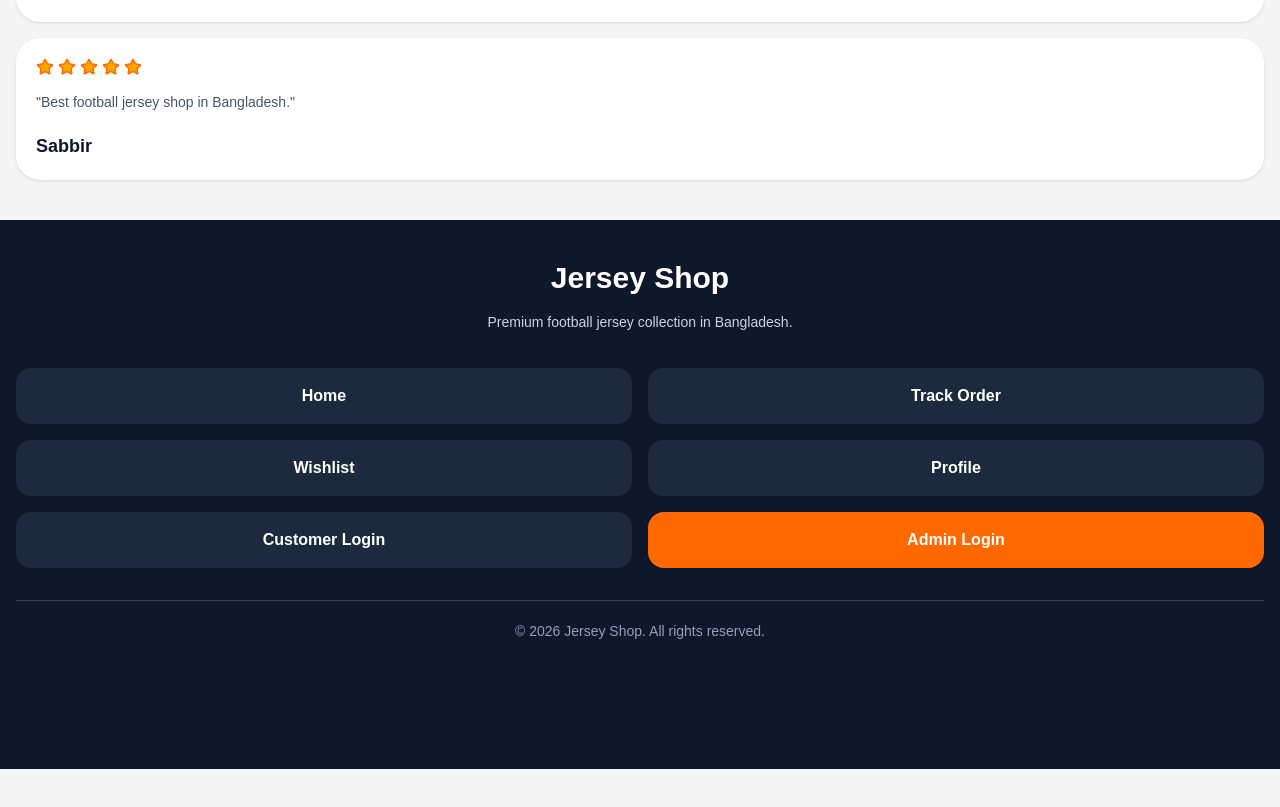
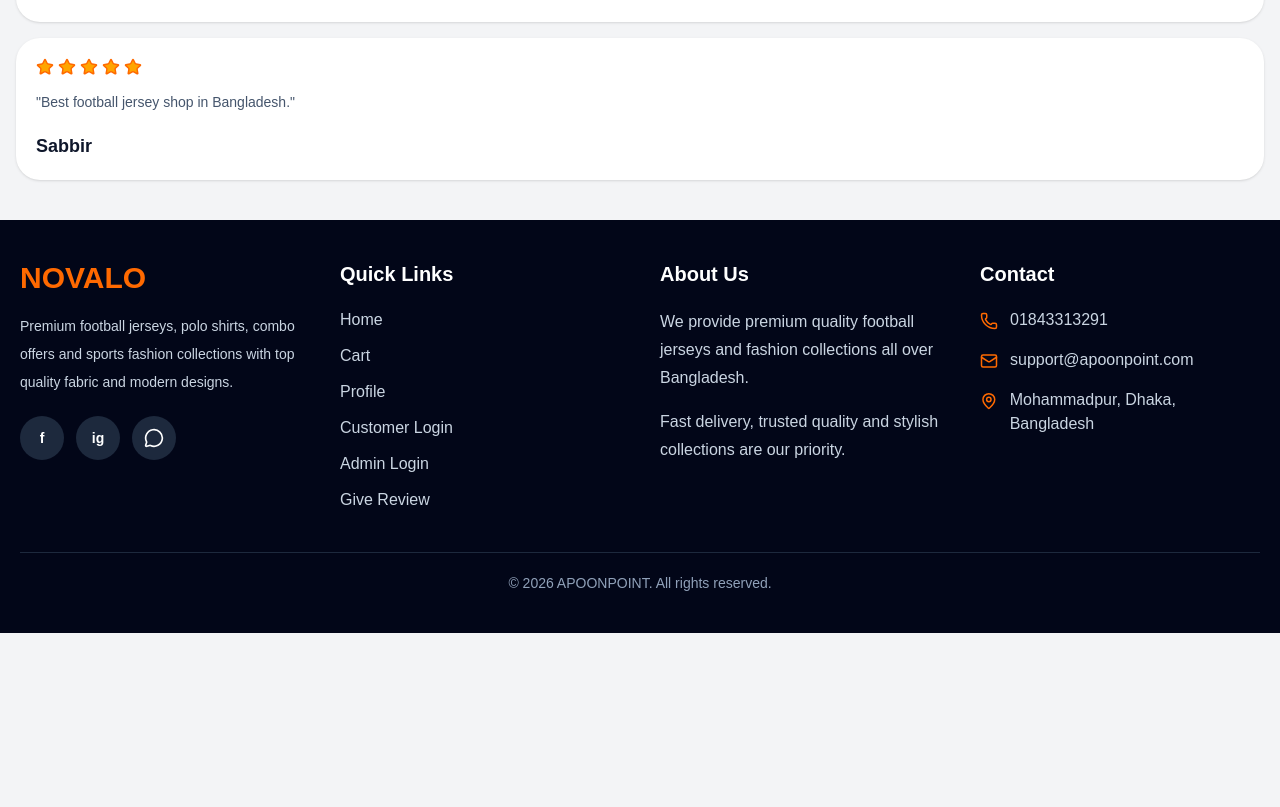
Before and after one commit to GalibDev/jersey-shop, a Next.js app: page / in a window 1280 px wide. Shown: the part 1414-2221 px from the top of the page. After the commit the page ends 2143 px from the top, so only its background shows below. Built offline with nearby package versions, Linux system fonts and the light colour scheme; no server answers; the database is empty.

Commit message:
Add customer review and rating system

```diff
--- a/app/menu/page.tsx
+++ b/app/menu/page.tsx
@@ -29,7 +29,10 @@ const menuItems = [
     title: "Profile",
     link: "/profile",
   },
-
+  {
+  title: "Give Review",
+  link: "/review",
+},
 {
   title: "Admin Login",
   link: "/admin/login",
--- /dev/null
+++ b/app/review/page.tsx
@@ -0,0 +1,152 @@
+"use client";
+
+import { useState } from "react";
+
+import { Star } from "lucide-react";
+
+import toast from "react-hot-toast";
+
+import { useRouter } from "next/navigation";
+
+import { supabase } from "@/lib/supabase";
+
+import BottomNav from "@/components/BottomNav";
+
+export default function ReviewPage() {
+  const router = useRouter();
+
+  const [name, setName] = useState("");
+  const [email, setEmail] = useState("");
+  const [comment, setComment] = useState("");
+
+  const [rating, setRating] = useState(5);
+
+  const [loading, setLoading] =
+    useState(false);
+
+  const handleSubmit = async (
+    e: React.FormEvent
+  ) => {
+    e.preventDefault();
+
+    setLoading(true);
+
+    const { error } = await supabase
+      .from("reviews")
+      .insert([
+        {
+          customer_name: name,
+          email,
+          rating,
+          comment,
+          status: "Pending",
+        },
+      ]);
+
+    setLoading(false);
+
+    if (error) {
+      toast.error(error.message);
+
+      return;
+    }
+
+    toast.success(
+      "Review submitted for approval"
+    );
+
+    router.push("/");
+  };
+
+  return (
+    <main className="min-h-screen bg-gray-100 p-4 pb-32">
+      <div className="rounded-3xl bg-white p-6 shadow-sm">
+        <h1 className="text-3xl font-extrabold text-slate-900">
+          Customer Review
+        </h1>
+
+        <p className="mt-2 text-sm text-slate-500">
+          Share your experience with us
+        </p>
+
+        <form
+          onSubmit={handleSubmit}
+          className="mt-6 space-y-4"
+        >
+          <input
+            type="text"
+            placeholder="Your Name"
+            required
+            value={name}
+            onChange={(e) =>
+              setName(e.target.value)
+            }
+            className="h-14 w-full rounded-2xl border px-4 outline-none"
+          />
+
+          <input
+            type="email"
+            placeholder="Your Email"
+            required
+            value={email}
+            onChange={(e) =>
+              setEmail(e.target.value)
+            }
+            className="h-14 w-full rounded-2xl border px-4 outline-none"
+          />
+
+          <div>
+            <p className="mb-3 font-bold">
+              Select Rating
+            </p>
+
+            <div className="flex gap-2">
+              {[1, 2, 3, 4, 5].map(
+                (star) => (
+                  <button
+                    type="button"
+                    key={star}
+                    onClick={() =>
+                      setRating(star)
+                    }
+                    className="transition"
+                  >
+                    <Star
+                      size={34}
+                      className={
+                        star <= rating
+                          ? "fill-yellow-400 text-yellow-400"
+                          : "text-slate-300"
+                      }
+                    />
+                  </button>
+                )
+              )}
+            </div>
+          </div>
+
+          <textarea
+            placeholder="Write your review..."
+            required
+            value={comment}
+            onChange={(e) =>
+              setComment(e.target.value)
+            }
+            className="min-h-[140px] w-full rounded-2xl border p-4 outline-none"
+          />
+
+          <button
+            disabled={loading}
+            className="w-full rounded-2xl bg-orange-500 py-4 font-bold text-white disabled:opacity-60"
+          >
+            {loading
+              ? "Submitting..."
+              : "Submit Review"}
+          </button>
+        </form>
+      </div>
+
+      <BottomNav />
+    </main>
+  );
+}
--- a/components/Footer.tsx
+++ b/components/Footer.tsx
@@ -1,60 +1,135 @@
+"use client";
+
 import Link from "next/link";
+import {
+  MessageCircle,
+  Mail,
+  Phone,
+  MapPin,
+} from "lucide-react";
 
 export default function Footer() {
   return (
-    <footer className="mt-10 bg-slate-900 px-4 pb-32 pt-10 text-white">
-      <div className="text-center">
-        <h2 className="text-3xl font-extrabold">
-          Jersey Shop
-        </h2>
+    <footer className="mt-10 bg-slate-950 text-white">
+      <div className="mx-auto max-w-7xl px-5 py-10">
+        <div className="grid gap-10 md:grid-cols-4">
+          <div>
+            <h2 className="text-3xl font-extrabold text-orange-500">
+              NOVALO
+            </h2>
 
-        <p className="mt-3 text-sm leading-7 text-slate-300">
-          Premium football jersey collection in Bangladesh.
-        </p>
-      </div>
+            <p className="mt-4 text-sm leading-7 text-slate-300">
+              Premium football jerseys, polo shirts, combo offers and
+              sports fashion collections with top quality fabric and
+              modern designs.
+            </p>
 
-      <div className="mt-8 grid grid-cols-2 gap-4">
-        <Link href="/">
-          <div className="rounded-2xl bg-slate-800 p-4 text-center font-bold transition hover:bg-slate-700">
-            Home
+            <div className="mt-5 flex gap-3">
+              <a
+                href="https://www.facebook.com/share/1GwtYpupEE/"
+                target="_blank"
+                className="flex h-11 w-11 items-center justify-center rounded-full bg-slate-800 text-sm font-extrabold transition hover:bg-blue-600"
+              >
+                f
+              </a>
+
+              <a
+                href="https://instagram.com/"
+                target="_blank"
+                className="flex h-11 w-11 items-center justify-center rounded-full bg-slate-800 text-sm font-extrabold transition hover:bg-pink-500"
+              >
+                ig
+              </a>
+
+              <a
+                href="https://wa.me/8801843313291"
+                target="_blank"
+                className="flex h-11 w-11 items-center justify-center rounded-full bg-slate-800 transition hover:bg-green-500"
+              >
+                <MessageCircle size={20} />
+              </a>
+            </div>
           </div>
-        </Link>
 
-        <Link href="/track-order">
-          <div className="rounded-2xl bg-slate-800 p-4 text-center font-bold transition hover:bg-slate-700">
-            Track Order
+          <div>
+            <h3 className="text-xl font-bold">Quick Links</h3>
+
+            <div className="mt-5 flex flex-col gap-3 text-slate-300">
+              <Link href="/" className="hover:text-orange-500">
+                Home
+              </Link>
+
+              <Link href="/cart" className="hover:text-orange-500">
+                Cart
+              </Link>
+
+              <Link
+                href="/customer/profile"
+                className="hover:text-orange-500"
+              >
+                Profile
+              </Link>
+
+              <Link
+                href="/customer/login"
+                className="hover:text-orange-500"
+              >
+                Customer Login
+              </Link>
+
+              <Link
+                href="/admin/login"
+                className="hover:text-orange-500"
+              >
+                Admin Login
+              </Link>
+              <Link href="/review" className="hover:text-orange-500">
+  Give Review
+</Link>
+            </div>
           </div>
-        </Link>
 
-        <Link href="/wishlist">
-          <div className="rounded-2xl bg-slate-800 p-4 text-center font-bold transition hover:bg-slate-700">
-            Wishlist
+          <div>
+            <h3 className="text-xl font-bold">About Us</h3>
+
+            <div className="mt-5 space-y-4 text-slate-300">
+              <p className="leading-7">
+                We provide premium quality football jerseys and fashion
+                collections all over Bangladesh.
+              </p>
+
+              <p className="leading-7">
+                Fast delivery, trusted quality and stylish collections
+                are our priority.
+              </p>
+            </div>
           </div>
-        </Link>
 
-        <Link href="/customer/profile">
-          <div className="rounded-2xl bg-slate-800 p-4 text-center font-bold transition hover:bg-slate-700">
-            Profile
+          <div>
+            <h3 className="text-xl font-bold">Contact</h3>
+
+            <div className="mt-5 space-y-4 text-slate-300">
+              <div className="flex items-start gap-3">
+                <Phone size={18} className="mt-1 text-orange-500" />
+                <span>01843313291</span>
+              </div>
+
+              <div className="flex items-start gap-3">
+                <Mail size={18} className="mt-1 text-orange-500" />
+                <span>support@apoonpoint.com</span>
+              </div>
+
+              <div className="flex items-start gap-3">
+                <MapPin size={18} className="mt-1 text-orange-500" />
+                <span>Mohammadpur, Dhaka, Bangladesh</span>
+              </div>
+            </div>
           </div>
-        </Link>
+        </div>
 
-        <Link href="/customer/login">
-          <div className="rounded-2xl bg-slate-800 p-4 text-center font-bold transition hover:bg-slate-700">
-            Customer Login
-          </div>
-        </Link>
-
-        <Link href="/admin/login">
-          <div className="rounded-2xl bg-orange-500 p-4 text-center font-bold transition hover:bg-orange-600">
-            Admin Login
-          </div>
-        </Link>
-      </div>
-
-      <div className="mt-8 border-t border-slate-700 pt-5 text-center">
-        <p className="text-sm text-slate-400">
-          © 2026 Jersey Shop. All rights reserved.
-        </p>
+        <div className="mt-10 border-t border-slate-800 pt-5 text-center text-sm text-slate-400">
+          © {new Date().getFullYear()} APOONPOINT. All rights reserved.
+        </div>
       </div>
     </footer>
   );
```
